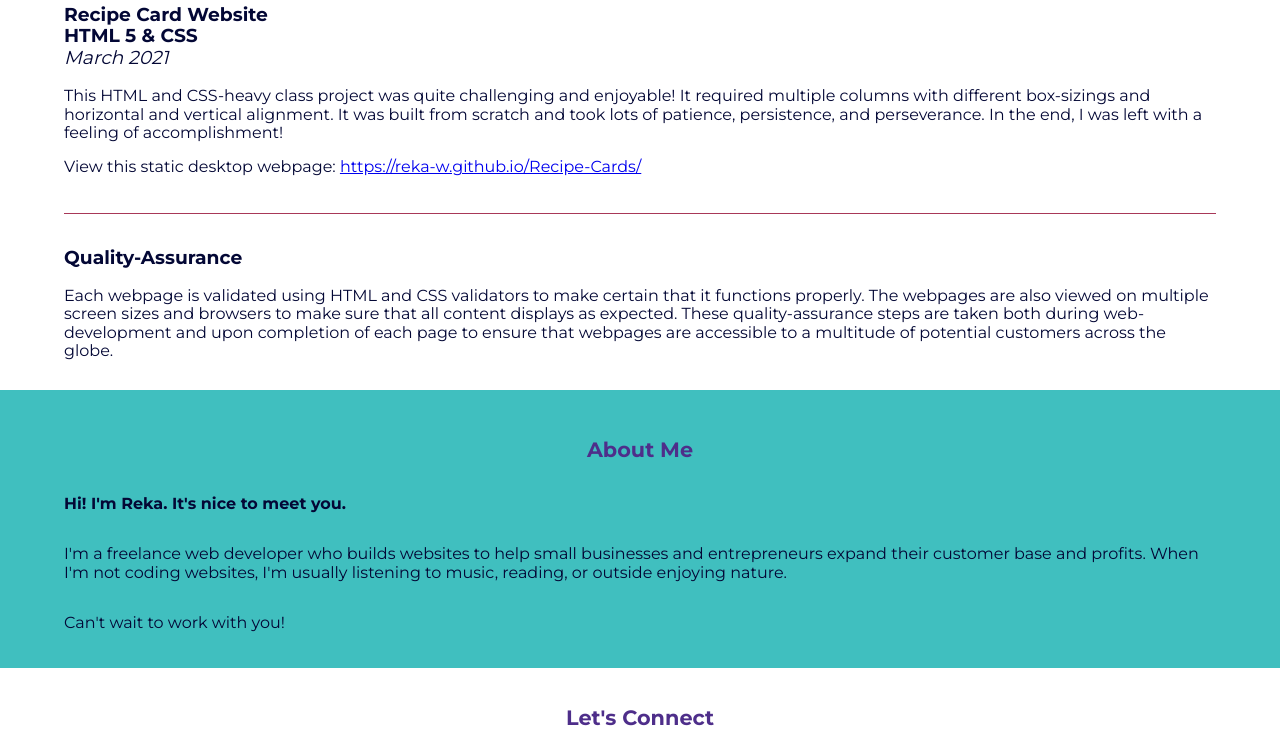
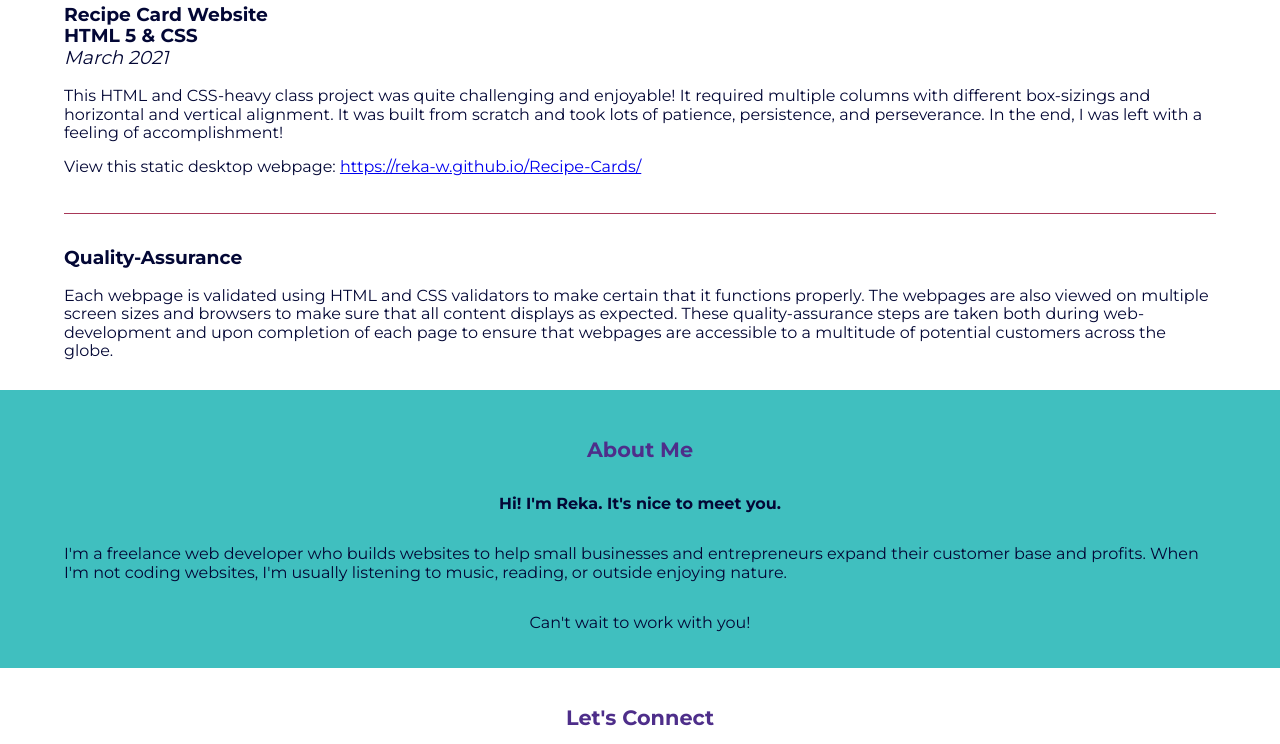
Before and after one commit to Reka-W/responsive-portfolio-website, a website built with Parcel: page index.html in a window 1280 px wide. Shown: the part 4019-4763 px from the top of the page. Built offline with nearby package versions, Linux system fonts and the light colour scheme.

Commit message:
Changed text align in about section

```diff
--- a/css/main.css
+++ b/css/main.css
@@ -255,10 +255,6 @@ figure {
   margin-top: 30px;
 }
 
-#about p {
-  width: 100%;
-}
-
 /****** Footer Section ********/
 
 .contact-info {
```
